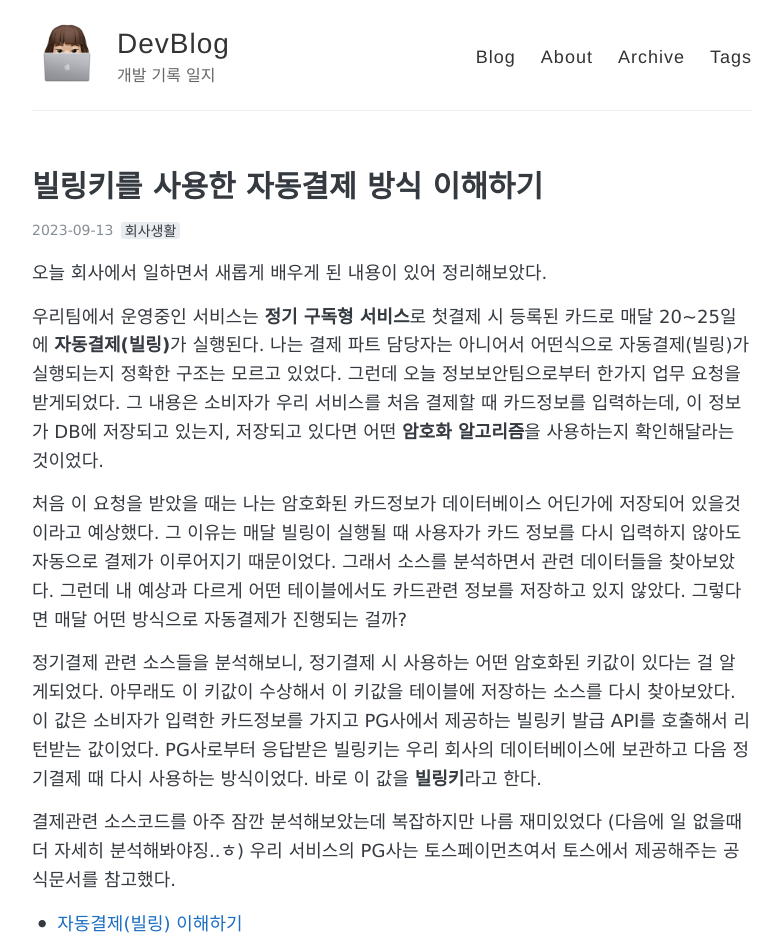
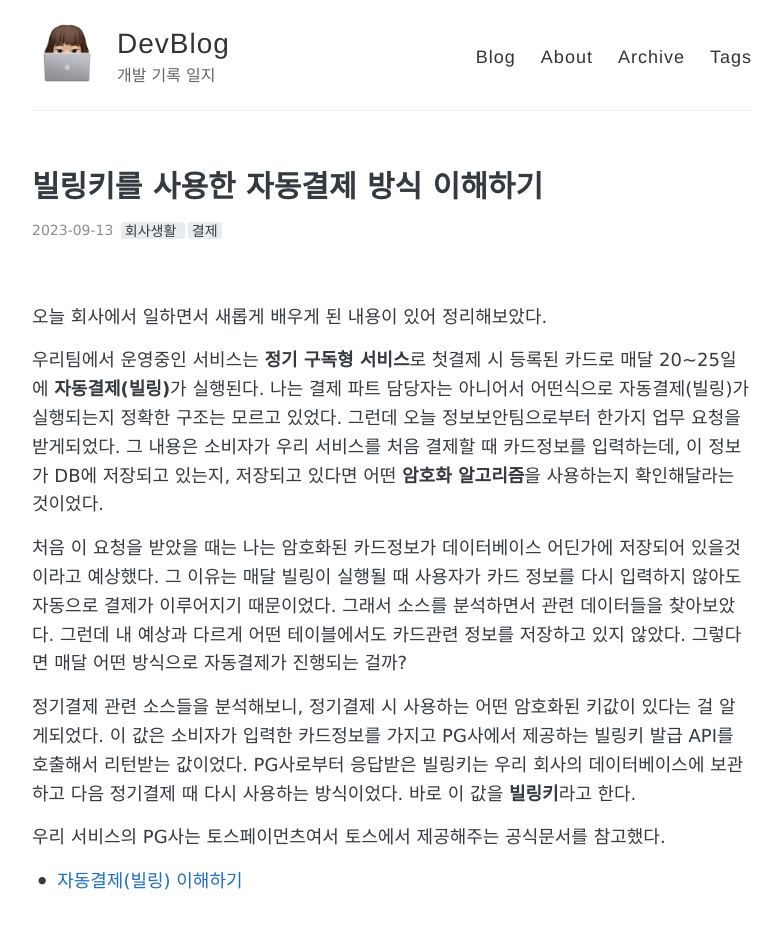
Before and after one commit to AmyJJung/blog, a Jekyll site: the page built from _posts/2023-09-13-BillingSystem01.md, in a window 1280 px wide and 1400 px high. Shown: the top 952 px of the window, without its empty margins (248-1030 px from the left). Built offline with Jekyll 4.4.1, drawn with Linux system fonts in a browser that asks for light colours; comment, search, counter and statistics services are not loaded.

Commit message:
edit posts

```diff
--- a/_posts/2023-09-13-BillingSystem01.md
+++ b/_posts/2023-09-13-BillingSystem01.md
@@ -2,8 +2,10 @@
 layout: post
 title: 빌링키를 사용한 자동결제 방식 이해하기
 tags:
-  - 회사생활
+  - [회사생활, 결제]
 ---
+
+<br>
 
 오늘 회사에서 일하면서 새롭게 배우게 된 내용이 있어 정리해보았다.
 
@@ -11,9 +13,9 @@ tags:
 
 처음 이 요청을 받았을 때는 나는 암호화된 카드정보가 데이터베이스 어딘가에 저장되어 있을것 이라고 예상했다. 그 이유는 매달 빌링이 실행될 때 사용자가 카드 정보를 다시 입력하지 않아도 자동으로 결제가 이루어지기 때문이었다. 그래서 소스를 분석하면서 관련 데이터들을 찾아보았다. 그런데 내 예상과 다르게 어떤 테이블에서도 카드관련 정보를 저장하고 있지 않았다. 그렇다면 매달 어떤 방식으로 자동결제가 진행되는 걸까?
 
-정기결제 관련 소스들을 분석해보니, 정기결제 시 사용하는 어떤 암호화된 키값이 있다는 걸 알게되었다. 아무래도 이 키값이 수상해서 이 키값을 테이블에 저장하는 소스를 다시 찾아보았다. 이 값은 소비자가 입력한 카드정보를 가지고 PG사에서 제공하는 빌링키 발급 API를 호출해서 리턴받는 값이었다. PG사로부터 응답받은 빌링키는 우리 회사의 데이터베이스에 보관하고 다음 정기결제 때 다시 사용하는 방식이었다. 바로 이 값을 <b>빌링키</b>라고 한다.
+정기결제 관련 소스들을 분석해보니, 정기결제 시 사용하는 어떤 암호화된 키값이 있다는 걸 알게되었다. 이 값은 소비자가 입력한 카드정보를 가지고 PG사에서 제공하는 빌링키 발급 API를 호출해서 리턴받는 값이었다. PG사로부터 응답받은 빌링키는 우리 회사의 데이터베이스에 보관하고 다음 정기결제 때 다시 사용하는 방식이었다. 바로 이 값을 <b>빌링키</b>라고 한다.
 
-결제관련 소스코드를 아주 잠깐 분석해보았는데 복잡하지만 나름 재미있었다 (다음에 일 없을때 더 자세히 분석해봐야징..ㅎ) 우리 서비스의 PG사는 토스페이먼츠여서 토스에서 제공해주는 공식문서를 참고했다.
+우리 서비스의 PG사는 토스페이먼츠여서 토스에서 제공해주는 공식문서를 참고했다.
 
 - [자동결제(빌링) 이해하기](https://docs.tosspayments.com/guides/billing/overview)
 
```
